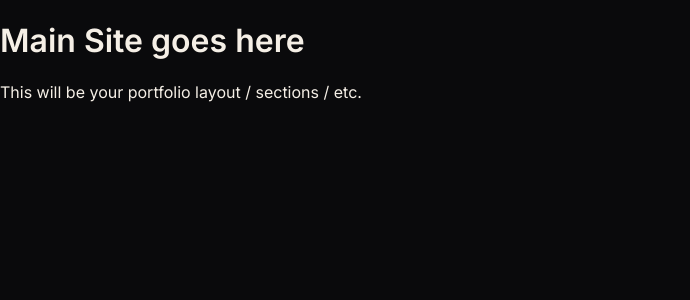
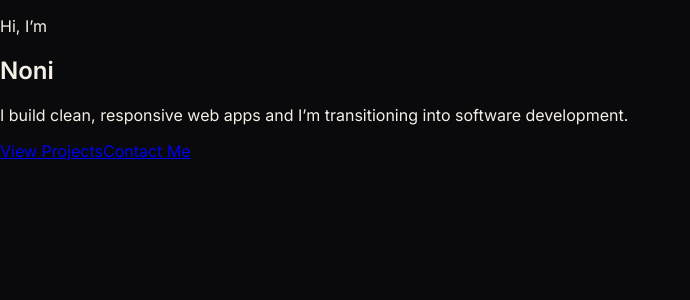
Before and after one commit to Noni-Sts/portfolio, a React (Vite) app in the folder portfolio/: page /#starting in a window 1280 px wide. Both pictures are taken after a click on the button "Enter Stream". Shown: the top 300 px of the page, without its empty margins (0-690 px from the left). Built offline with nearby package versions, Linux system fonts and the light colour scheme.

Commit message:
Hero Scaffold

```diff
--- a/portfolio/src/pages/Home.jsx
+++ b/portfolio/src/pages/Home.jsx
@@ -1,8 +1,9 @@
+import Hero from "../sections/Hero";
+
 export default function Home() {
   return (
-    <div>
-      <h1>Main Site goes here</h1>
-      <p>This will be your portfolio layout / sections / etc.</p>
-    </div>
+    <main>
+      <Hero />
+    </main>
   );
 }
--- a/portfolio/src/sections/Hero.jsx
+++ b/portfolio/src/sections/Hero.jsx
@@ -0,0 +1,18 @@
+export default function Hero() {
+  return (
+    <section>
+      <p>Hi, I’m</p>
+      <h1>Noni</h1>
+
+      <p>
+        I build clean, responsive web apps and I’m transitioning into software
+        development.
+      </p>
+
+      <div>
+        <a href="#projects">View Projects</a>
+        <a href="#contact">Contact Me</a>
+      </div>
+    </section>
+  );
+}
```
